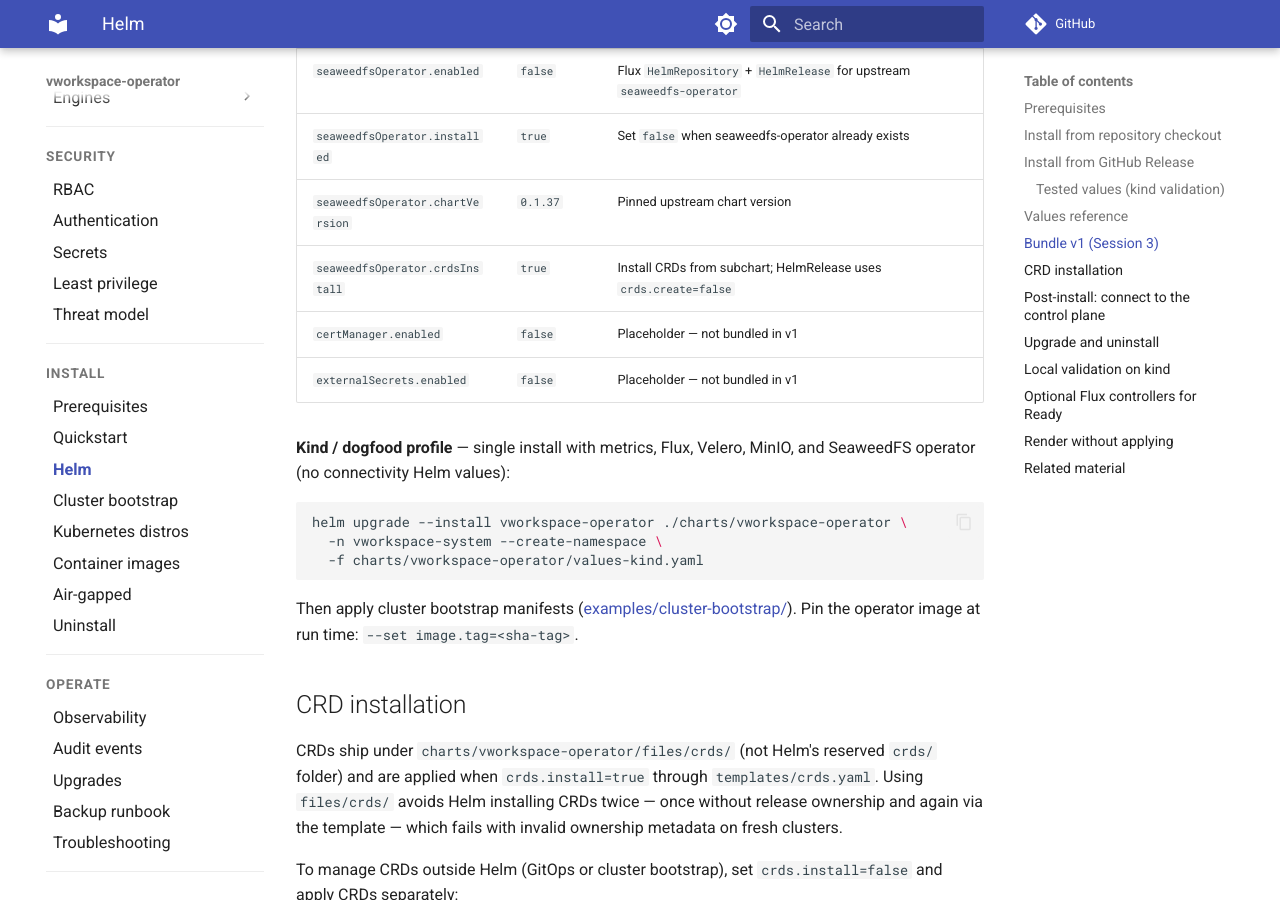
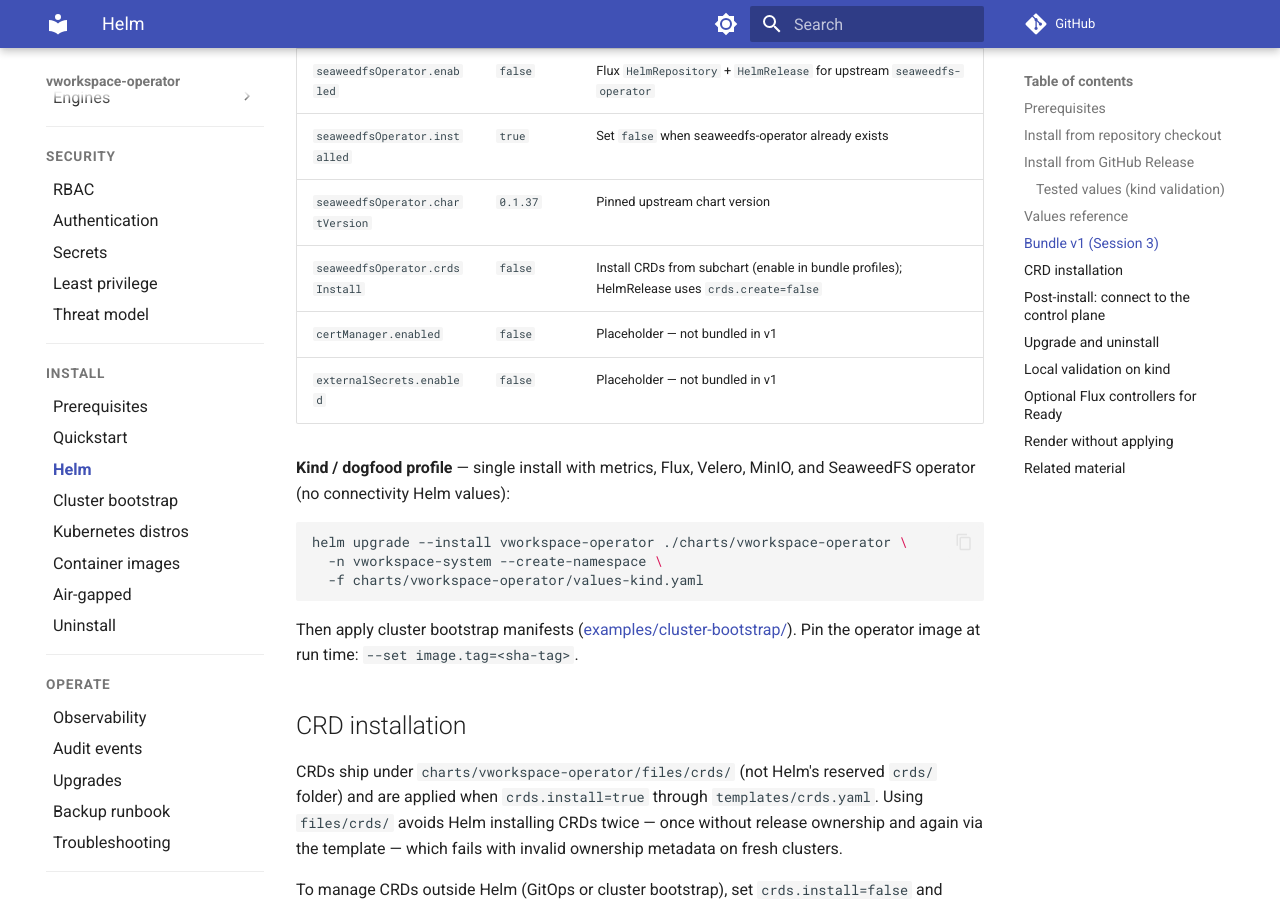
Before and after one commit to vworkspace-io/vworkspace-operator, an MkDocs documentation site: the page built from docs/install/helm.md, in a window 1280 px wide and 900 px high, scrolled down 3321 px. Built offline with MkDocs 1.6.1 and Material for MkDocs 9.7.7, drawn with Linux system fonts in a browser that asks for light colours; comment, search, counter and statistics services are not loaded.

Commit message:
fix(chart): order SeaweedFS namespace hook before Flux CRs (P10-T002)
Use hook-weight 4 for the namespace and align helm.md crdsInstall default with
values.yaml (false unless bundle profile enables it).

```diff
--- a/docs/install/helm.md
+++ b/docs/install/helm.md
@@ -99,7 +99,7 @@ Hub design: [session-3-helm-path-design.md](https://github.com/vworkspace-io/vwo
 | `seaweedfsOperator.enabled` | `false` | Flux `HelmRepository` + `HelmRelease` for upstream `seaweedfs-operator` |
 | `seaweedfsOperator.installed` | `true` | Set `false` when seaweedfs-operator already exists |
 | `seaweedfsOperator.chartVersion` | `0.1.37` | Pinned upstream chart version |
-| `seaweedfsOperator.crdsInstall` | `true` | Install CRDs from subchart; HelmRelease uses `crds.create=false` |
+| `seaweedfsOperator.crdsInstall` | `false` | Install CRDs from subchart (enable in bundle profiles); HelmRelease uses `crds.create=false` |
 | `certManager.enabled` | `false` | Placeholder — not bundled in v1 |
 | `externalSecrets.enabled` | `false` | Placeholder — not bundled in v1 |
 
```
Also changed, not shown: 1 other file.
